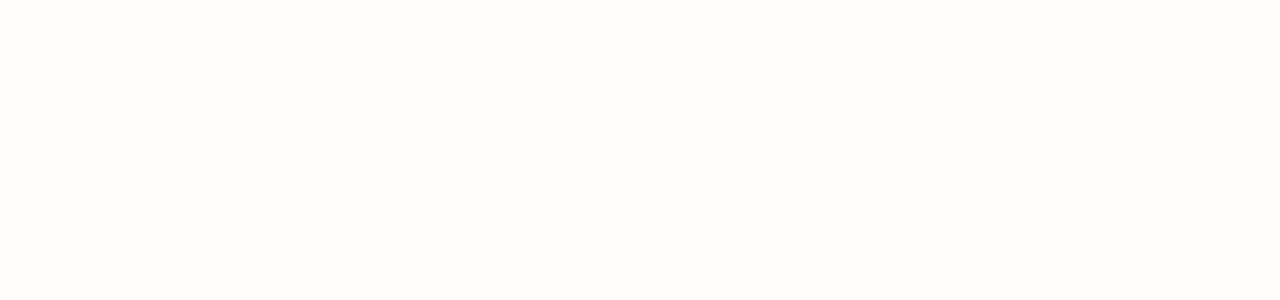
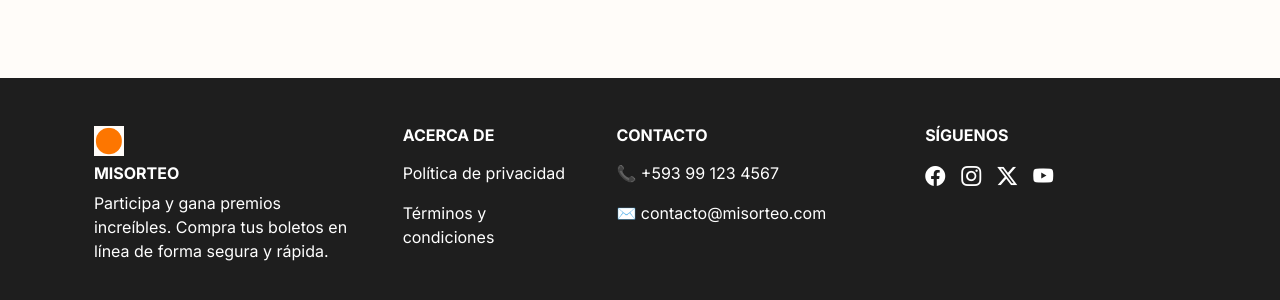
Before and after one commit to justinyamberla/sanfer-sorteos-frontend, a Next.js app: page / in a window 1280 px wide. Shown: the part 798-1098 px from the top of the page. Before the commit the page ends 800 px from the top, so only its background shows below. Built offline with nearby package versions, Linux system fonts and the light colour scheme.

Commit message:
Add
Footer component and Bootstrap icons

```diff
--- a/app/layout.tsx
+++ b/app/layout.tsx
@@ -1,8 +1,11 @@
 import type { Metadata } from "next";
 import { Inter } from "next/font/google";
 import "../styles/custom.scss";
-import BootstrapJS from "@/components/BootstrapJS";
+import 'bootstrap-icons/font/bootstrap-icons.css';
+
+import BootstrapJsBundle from "@/components/BootstrapJsBundle";
 import Navbar from "@/components/Navbar";
+import Footer from "@/components/Footer";
 
 const inter = Inter({
     variable: "--font-inter",
@@ -18,9 +21,10 @@
     return (
         <html lang="en">
         <body className={`${inter.className}`}>
-        <BootstrapJS />
+        <BootstrapJsBundle />
         <Navbar />
         {children}
+        <Footer />
         </body>
         </html>
     );
--- a/app/page.tsx
+++ b/app/page.tsx
@@ -1,30 +1,9 @@
+import MainSection from "@/components/MainSection";
+
 export default function Home() {
     return (
-        <div className="bg-white container">
-            <button className="btn btn-primary text-white shadow">
-                Hola mundo
-            </button>
-            <button type="button" className="btn btn-dark" data-bs-toggle="modal" data-bs-target="#exampleModal">
-                Launch demo modal
-            </button>
-
-            <div className="modal fade" id="exampleModal" tabIndex="-1" aria-labelledby="exampleModalLabel" aria-hidden="true">
-                <div className="modal-dialog">
-                    <div className="modal-content">
-                        <div className="modal-header">
-                            <h1 className="modal-title fs-5" id="exampleModalLabel">Modal title</h1>
-                            <button type="button" className="btn-close" data-bs-dismiss="modal" aria-label="Close"></button>
-                        </div>
-                        <div className="modal-body">
-                            ...
-                        </div>
-                        <div className="modal-footer">
-                            <button type="button" className="btn btn-secondary" data-bs-dismiss="modal">Close</button>
-                            <button type="button" className="btn btn-primary">Save changes</button>
-                        </div>
-                    </div>
-                </div>
-            </div>
+        <div className="min-vh-100 w-100 container">
+            <MainSection />
         </div>
     );
 }
--- a/components/BootstrapJS.tsx
+++ b/components/BootstrapJsBundle.tsx
@@ -1,8 +1,8 @@
 'use client'
 
-import {useEffect} from "react";
+import { useEffect } from "react";
 
-const BootstrapJS = () => {
+const BootstrapJsBundle = () => {
 
     useEffect(() => {
         import("bootstrap/dist/js/bootstrap.bundle");
@@ -14,4 +14,4 @@
     );
 }
 
-export default BootstrapJS;
+export default BootstrapJsBundle;
--- /dev/null
+++ b/components/Footer.tsx
@@ -0,0 +1,47 @@
+'use client';
+
+export const Footer = () => {
+    return (
+        <footer className="bg-dark text-white pt-5 pb-4">
+            <div className="container text-md-left">
+                <div className="row">
+
+                    {/* Columna 1: Logo y descripción */}
+                    <div className="col-md-3 col-lg-3 col-xl-3 mx-auto mb-4">
+                        <img src="/images/logo.png" alt="Logo" width="30" height="30" className="mb-2" />
+                        <h6 className="text-uppercase fw-bold">MiSorteo</h6>
+                        <p>
+                            Participa y gana premios increíbles. Compra tus boletos en línea de forma segura y rápida.
+                        </p>
+                    </div>
+
+                    {/* Columna 2: Acerca de */}
+                    <div className="col-md-2 col-lg-2 col-xl-2 mx-auto mb-4">
+                        <h6 className="text-uppercase fw-bold mb-3">Acerca de</h6>
+                        <p><a href="#" className="text-white text-decoration-none">Política de privacidad</a></p>
+                        <p><a href="#" className="text-white text-decoration-none">Términos y condiciones</a></p>
+                    </div>
+
+                    {/* Columna 3: Contacto */}
+                    <div className="col-md-3 col-lg-3 col-xl-3 mx-auto mb-4">
+                        <h6 className="text-uppercase fw-bold mb-3">Contacto</h6>
+                        <p>📞 +593 99 123 4567</p>
+                        <p>✉️ contacto@misorteo.com</p>
+                    </div>
+
+                    {/* Columna 4: Redes sociales */}
+                    <div className="col-md-4 col-lg-4 col-xl-3 mx-auto mb-4">
+                        <h6 className="text-uppercase fw-bold mb-3">Síguenos</h6>
+                        <a href="#" className="text-white me-3 fs-5"><i className="bi bi-facebook"></i></a>
+                        <a href="#" className="text-white me-3 fs-5"><i className="bi bi-instagram"></i></a>
+                        <a href="#" className="text-white me-3 fs-5"><i className="bi bi-twitter-x"></i></a>
+                        <a href="#" className="text-white fs-5"><i className="bi bi-youtube"></i></a>
+                    </div>
+
+                </div>
+            </div>
+        </footer>
+    );
+};
+
+export default Footer;
--- /dev/null
+++ b/components/MainSection.tsx
@@ -0,0 +1,32 @@
+export const MainSection = ({props}) => {
+    return (
+        <section id="mainSection">
+            <button className="btn btn-primary text-white shadow">
+                Hola mundo
+            </button>
+            <button type="button" className="btn btn-dark" data-bs-toggle="modal" data-bs-target="#exampleModal">
+                Launch demo modal
+            </button>
+
+            <div className="modal fade" id="exampleModal" tabIndex="-1" aria-labelledby="exampleModalLabel" aria-hidden="true">
+                <div className="modal-dialog">
+                    <div className="modal-content">
+                        <div className="modal-header">
+                            <h1 className="modal-title fs-5" id="exampleModalLabel">Modal title</h1>
+                            <button type="button" className="btn-close" data-bs-dismiss="modal" aria-label="Close"></button>
+                        </div>
+                        <div className="modal-body">
+                            ...
+                        </div>
+                        <div className="modal-footer">
+                            <button type="button" className="btn btn-secondary" data-bs-dismiss="modal">Close</button>
+                            <button type="button" className="btn btn-primary">Save changes</button>
+                        </div>
+                    </div>
+                </div>
+            </div>
+        </section>
+    );
+}
+
+export default MainSection;
--- a/components/Navbar.tsx
+++ b/components/Navbar.tsx
@@ -2,7 +2,7 @@
 
 export const Navbar = () => {
     return (
-        <nav className="navbar navbar-expand-lg bg-light shadow">
+        <nav className="navbar navbar-expand-lg shadow sticky-top bg-body-tertiary">
             <div className="container">
                 {/* Logo a la izquierda */}
                 <a className="navbar-brand fw-bold d-flex justify-content-center align-items-center" href="#">
--- a/package.json
+++ b/package.json
@@ -10,6 +10,7 @@
   },
   "dependencies": {
     "bootstrap": "^5.3.6",
+    "bootstrap-icons": "^1.13.1",
     "next": "15.3.3",
     "react": "^19.0.0",
     "react-dom": "^19.0.0",
--- a/styles/custom.scss
+++ b/styles/custom.scss
@@ -1,7 +1,8 @@
 $primary: #FD7600;
 $dark: #1E1E1E;
 
-$white: #FFFCF9;
+$body-bg: #FFFCF9;
+$body-tertiary-bg: #FFFCF9;
 
 $font-family-base: 'Inter', sans-serif;
 
```
Also changed, not shown: public/images/mainImage.jpeg (added), 1 other file (tests, documents, lock files or other folders).
